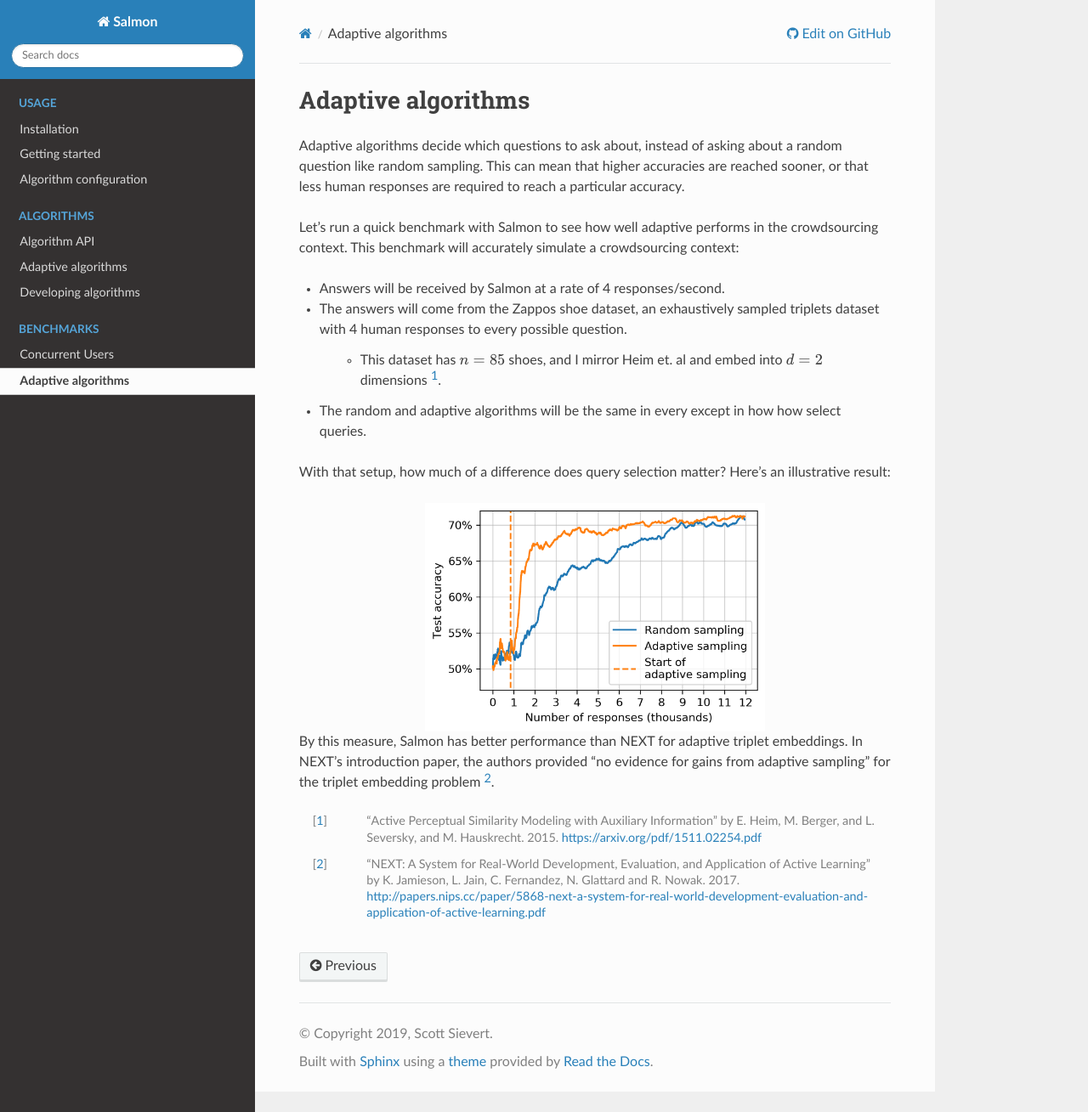
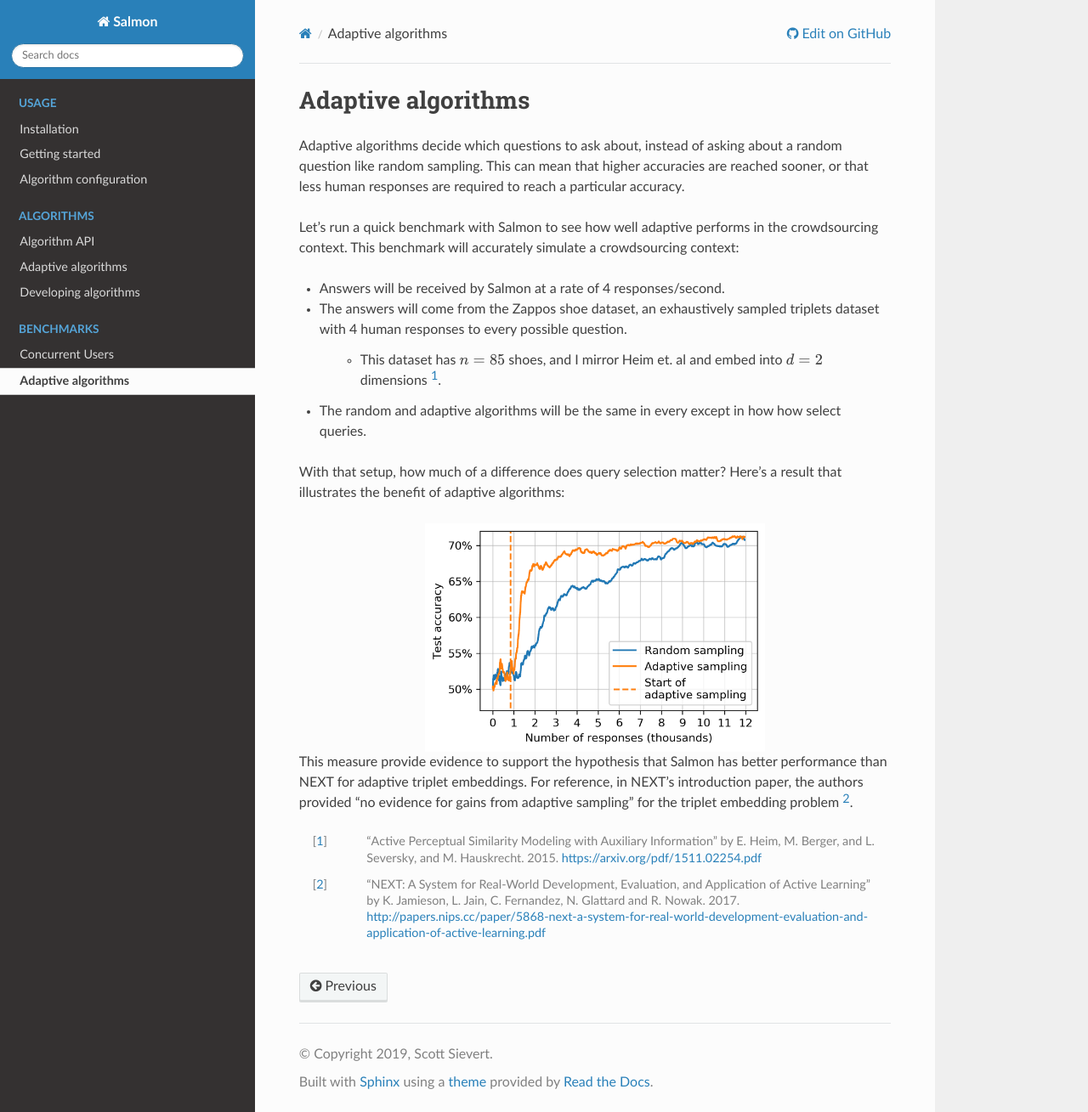
Before and after one commit to stsievert/salmon, a Sphinx documentation site: the page built from docs/source/benchmarks/adaptive.rst, in a window 1280 px wide and 1309 px high. Shown: the whole window at 85% size. Built offline with Sphinx 7.4.7 and the Read the Docs theme 2.0.0, drawn with Linux system fonts in a browser that asks for light colours.

Commit message:
Add larger qualifier to adaptive benchmark

```diff
--- a/docs/source/benchmarks/adaptive.rst
+++ b/docs/source/benchmarks/adaptive.rst
@@ -19,15 +19,16 @@
   how select queries.
 
 With that setup, how much of a difference does query selection matter? Here's
-an illustrative result:
+a result that illustrates the benefit of adaptive algorithms:
 
 .. image:: imgs/adaptive.png
    :width: 400px
    :align: center
 
-By this measure, Salmon has better performance than NEXT for adaptive triplet
-embeddings. In NEXT's introduction paper, the authors provided "no evidence for
-gains from adaptive sampling" for the triplet embedding problem [2]_.
+This measure provide evidence to support the hypothesis that Salmon has better
+performance than NEXT for adaptive triplet embeddings. For reference, in NEXT's
+introduction paper, the authors provided "no evidence for gains from adaptive
+sampling" for the triplet embedding problem [2]_.
 
 .. [1] "Active Perceptual Similarity Modeling with Auxiliary Information" by E.
        Heim, M. Berger, and L. Seversky, and M. Hauskrecht. 2015.
```
